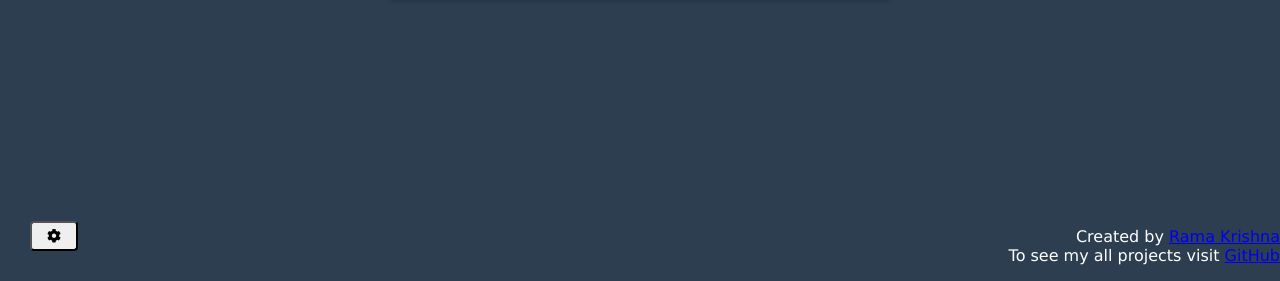
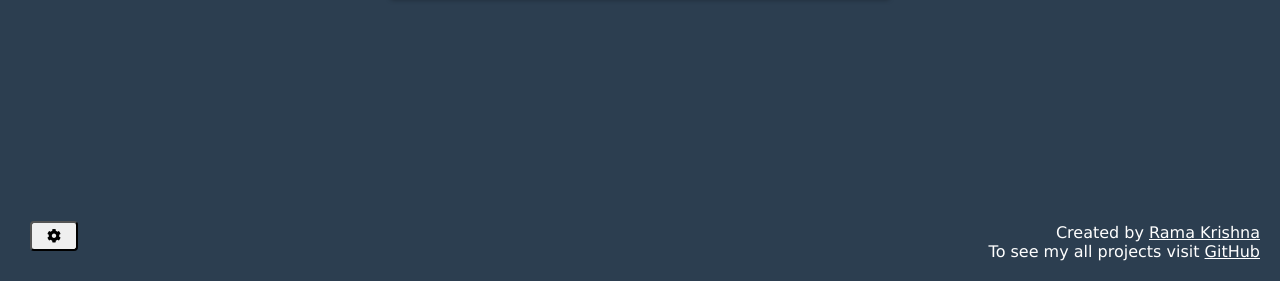
Before and after one commit to RAMAKRISHNA1009/Typing-game, a plain HTML site: page index.html in a window 1280 px wide. Shown: the part 519-800 px from the top of the page. Drawn offline with Linux system fonts and the light colour scheme.

Commit message:
Update index.html

```diff
--- a/index.html
+++ b/index.html
@@ -51,9 +51,9 @@
 
       <div id="end-game-container" class="end-game-container"></div>
     </div>
-    <p style="position: absolute; bottom: 0; right: 0; text-align:right;color: white">
-    Created by <a href="mailto:ramak5135@gmail.com">Rama Krishna</a><br>
-    To see my all projects visit <a href="https://github.com/RAMAKRISHNA1009">GitHub</a>
+    <p style="position: absolute; bottom: 0; right: 0; text-align:right;color: white; margin :20px">
+    Created by <a style="color: white;" href="mailto:ramak5135@gmail.com">Rama Krishna</a><br>
+    To see my all projects visit <a style="color: white;" href="https://github.com/RAMAKRISHNA1009">GitHub</a>
   </p>
     <script src="script.js"></script>
   </body>
```
